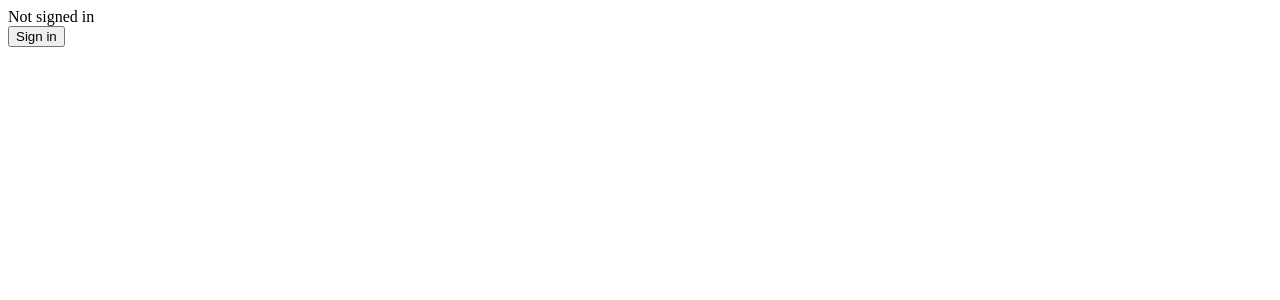
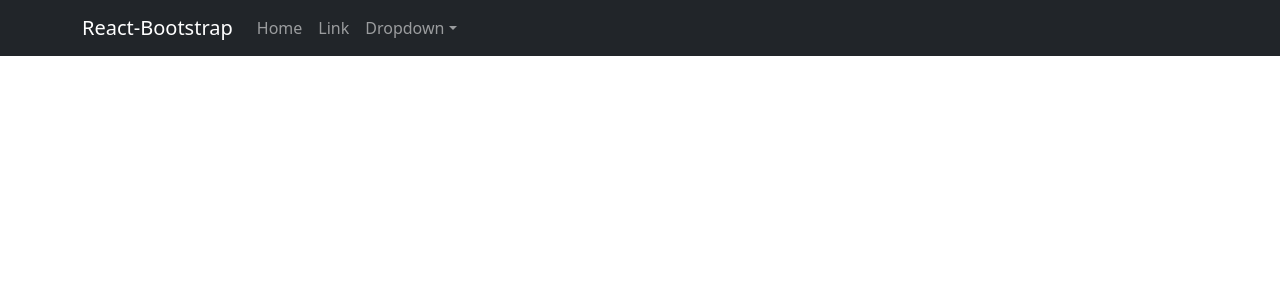
Before and after one commit to ViniUme/LimitsGym, a Next.js app: page / in a window 1280 px wide. Shown: the top 300 px of the page. Built offline with nearby package versions, Linux system fonts and the light colour scheme; no server answers.

Commit message:
Creating navbar

```diff
--- a/src/pages/index.jsx
+++ b/src/pages/index.jsx
@@ -1,27 +1,31 @@
-import { useSession, signIn, signOut } from "next-auth/react";
-import { AddWishList } from '../../lib/functions';
+import { Navbar, Container, Nav, NavDropdown} from 'react-bootstrap'
+import 'bootstrap/dist/css/bootstrap.min.css';
 
 export default function Index() {
+  return(
+    <div>
 
-  const { data: session } = useSession()
-
-  if (session) {
-
-    return (
-      <>
-        Signed in as {session.user.email} <br />
-        <button onClick={() => signOut()}>Sign out</button>
-        <button onClick={() => AddWishList(1, session.user.email)}>produto 1</button>
-        <button onClick={() => AddWishList(2, session.user.email)}>produto 2</button>
-        <button onClick={() => AddWishList(3, session.user.email)}>produto 3</button>
-        <button onClick={() => AddWishList(4, session.user.email)}>produto 4</button>
-      </>
-    )
-  }
-  return (
-    <>
-      Not signed in <br />
-      <button onClick={() => signIn()}>Sign in</button>
-    </>
+      {/* Navbar Start */ }
+      <Navbar bg="dark" variant="dark" expand="lg">
+        <Container>
+          <Navbar.Brand href="#home">React-Bootstrap</Navbar.Brand>
+          <Navbar.Toggle aria-controls="basic-navbar-nav" />
+          <Navbar.Collapse id="basic-navbar-nav">
+            <Nav className="me-auto">
+              <Nav.Link href="#home">Home</Nav.Link>
+              <Nav.Link href="#link">Link</Nav.Link>
+              <NavDropdown title="Dropdown" id="basic-nav-dropdown">
+                <NavDropdown.Item href="#action/3.1">Action</NavDropdown.Item>
+                <NavDropdown.Item href="#action/3.2">Another action</NavDropdown.Item>
+                <NavDropdown.Item href="#action/3.3">Something</NavDropdown.Item>
+                <NavDropdown.Divider />
+                <NavDropdown.Item href="#action/3.4">Separated link</NavDropdown.Item>
+              </NavDropdown>
+            </Nav>
+          </Navbar.Collapse>
+        </Container>
+      </Navbar>
+      {/* Navbar End */}
+    </div>
   )
 }
```
